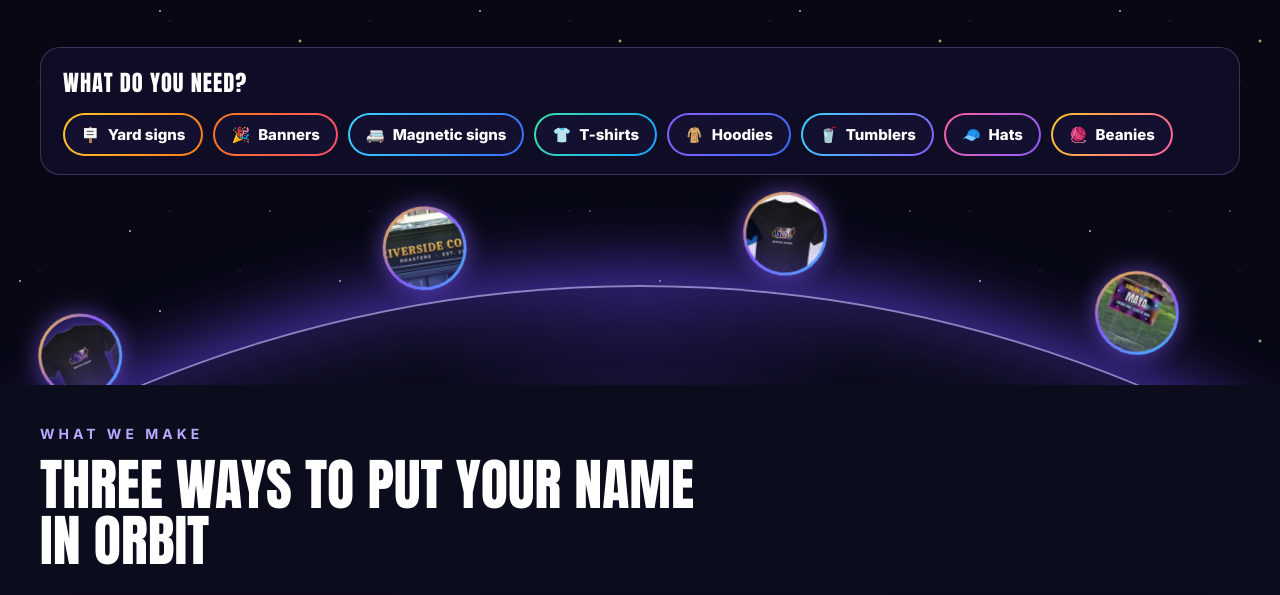
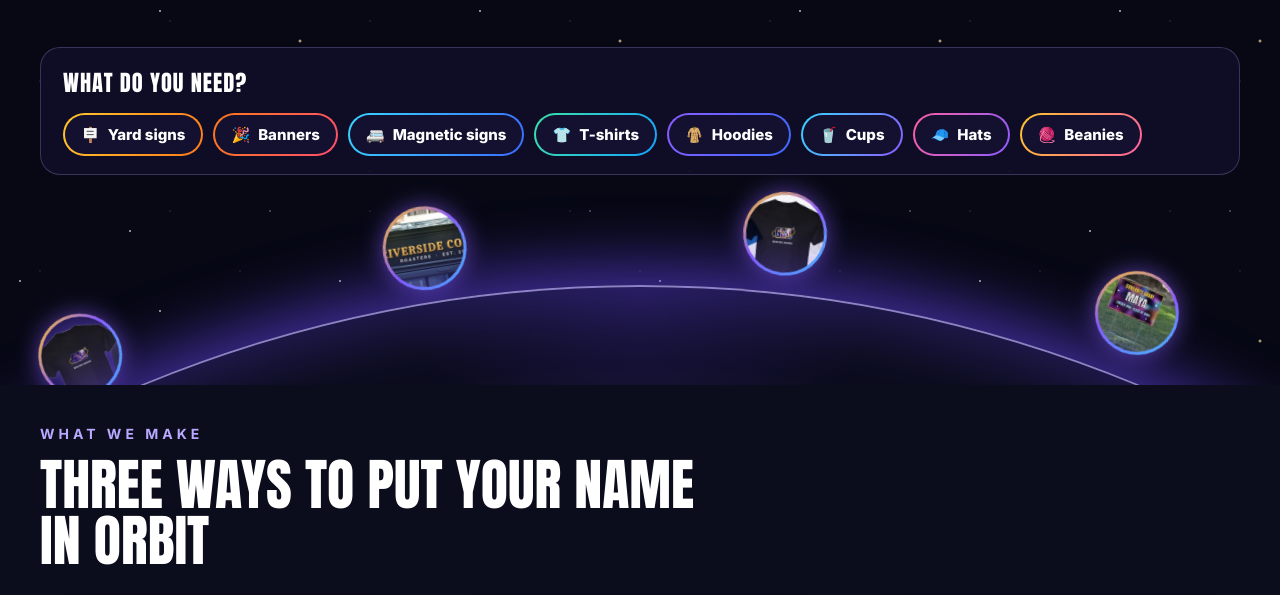
Before and after one commit to Stevoslideee/gsa-site, a plain HTML site: page index.html in a window 1280 px wide. Shown: the part 949-1544 px from the top of the page. Drawn offline with Linux system fonts and the light colour scheme.

Commit message:
Rename Tumblers quick pick to Cups

```diff
--- a/index.html
+++ b/index.html
@@ -186,7 +186,7 @@ input,textarea{font:inherit}
 <div class="picks-wrap">
 <div class="picks-in">
 <div class="picks-h">What do you need?</div>
-<div class="picks"><a class="pick" style="--c1:#FFC72C;--c2:#FF7A1A" href="mockup.html?p=yard"><span aria-hidden="true">🪧</span>Yard signs</a><a class="pick" style="--c1:#FF7A1A;--c2:#FF4D6D" href="mockup.html?p=banner"><span aria-hidden="true">🎉</span>Banners</a><a class="pick" style="--c1:#38D6FF;--c2:#3B6BFF" href="#quote" data-service="Vehicle graphics"><span aria-hidden="true">🚐</span>Magnetic signs</a><a class="pick" style="--c1:#3BE3A7;--c2:#16A3FF" href="mockup.html?p=tee"><span aria-hidden="true">👕</span>T-shirts</a><a class="pick" style="--c1:#8B5CFF;--c2:#3B6BFF" href="mockup.html?p=hoodie"><span aria-hidden="true">🧥</span>Hoodies</a><a class="pick" style="--c1:#38D6FF;--c2:#8B5CFF" href="mockup.html?p=tumbler"><span aria-hidden="true">🥤</span>Tumblers</a><a class="pick" style="--c1:#FF5FA2;--c2:#8B5CFF" href="mockup.html?p=hat"><span aria-hidden="true">🧢</span>Hats</a><a class="pick" style="--c1:#FFC72C;--c2:#FF5FA2" href="mockup.html?p=beanie"><span aria-hidden="true">🧶</span>Beanies</a></div>
+<div class="picks"><a class="pick" style="--c1:#FFC72C;--c2:#FF7A1A" href="mockup.html?p=yard"><span aria-hidden="true">🪧</span>Yard signs</a><a class="pick" style="--c1:#FF7A1A;--c2:#FF4D6D" href="mockup.html?p=banner"><span aria-hidden="true">🎉</span>Banners</a><a class="pick" style="--c1:#38D6FF;--c2:#3B6BFF" href="#quote" data-service="Vehicle graphics"><span aria-hidden="true">🚐</span>Magnetic signs</a><a class="pick" style="--c1:#3BE3A7;--c2:#16A3FF" href="mockup.html?p=tee"><span aria-hidden="true">👕</span>T-shirts</a><a class="pick" style="--c1:#8B5CFF;--c2:#3B6BFF" href="mockup.html?p=hoodie"><span aria-hidden="true">🧥</span>Hoodies</a><a class="pick" style="--c1:#38D6FF;--c2:#8B5CFF" href="mockup.html?p=tumbler"><span aria-hidden="true">🥤</span>Cups</a><a class="pick" style="--c1:#FF5FA2;--c2:#8B5CFF" href="mockup.html?p=hat"><span aria-hidden="true">🧢</span>Hats</a><a class="pick" style="--c1:#FFC72C;--c2:#FF5FA2" href="mockup.html?p=beanie"><span aria-hidden="true">🧶</span>Beanies</a></div>
 </div>
 </div>
 <div aria-hidden="true" class="horizon">
```
